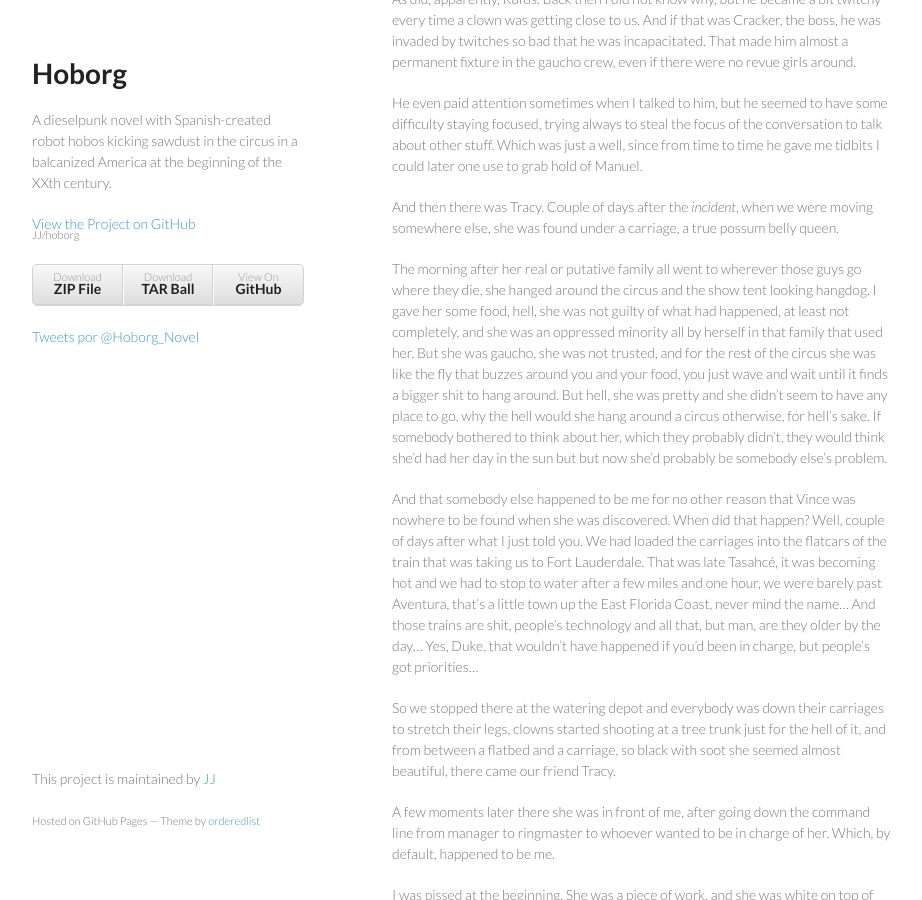
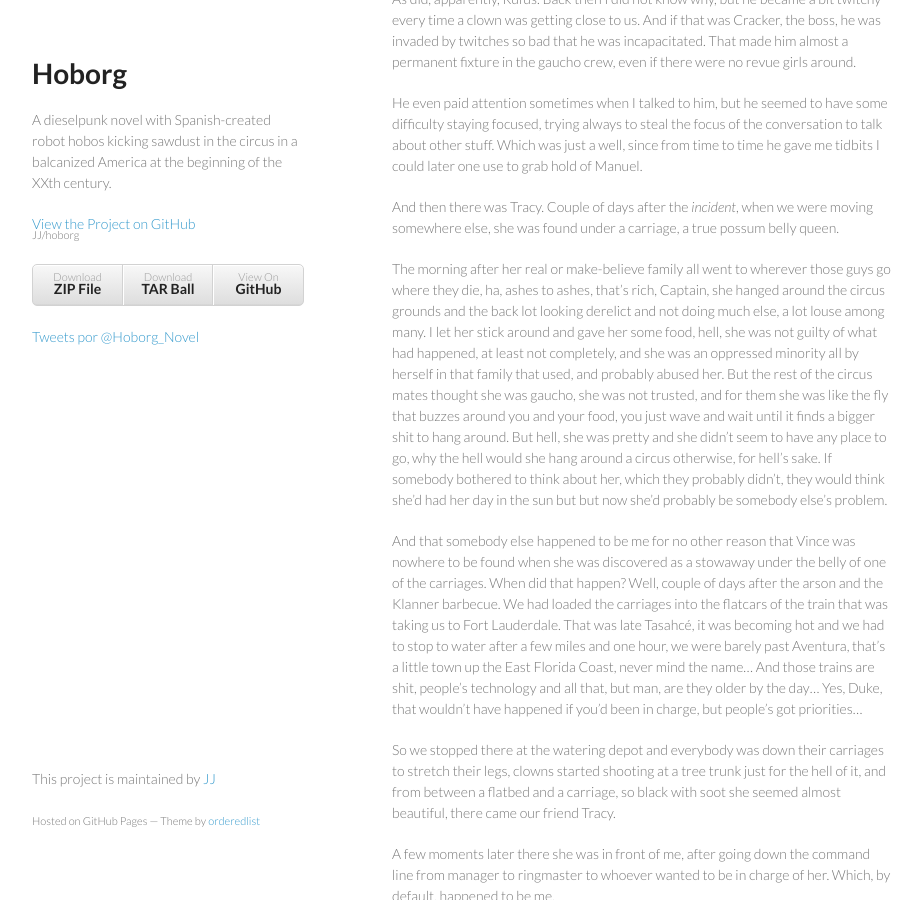
Before and after one commit to JJ/hoborg, a Jekyll site: the page built from text/text.md, in a window 1280 px wide and 900 px high, scrolled down 27506 px. Shown: the whole window, without its empty margins (178-1100 px from the left). Built offline with Jekyll 4.4.1, drawn with Linux system fonts in a browser that asks for light colours; comment, search, counter and statistics services are not loaded.

Commit message:
Sync text/text.md from master to gh-pages

```diff
--- a/text/text.md
+++ b/text/text.md
@@ -1531,14 +1531,17 @@ And then there was Tracy. Couple of days after the *incident*, when we
 were moving somewhere else, she was found under a carriage, a true
 possum belly queen.
 
-The morning after her real or putative family all went to wherever
-those guys go where they die, she hanged around the circus and the
-show tent looking hangdog. I gave her some food, hell, she was not
+The morning after her real or make-believe family all went to wherever
+those guys go where they die, ha, ashes to ashes, that's rich,
+Captain, she hanged around the circus grounds and the
+back lot looking derelict and not doing much else, a lot louse among
+many.  I let her stick around and gave her some food, hell, she was not
 guilty of what had happened, at least not completely, and she was an
-oppressed minority all by herself in that family that used her. But
-she was gaucho, she was not trusted, and for the rest of the circus
+oppressed minority all by herself in that family that used, and
+probably abused her. But the rest of the circus mates thought
+she was gaucho, she was not trusted, and for them
 she was like the fly that buzzes around you and your food, you just
-wave and wait until it finds a bigger shit to hang around. But hell,
+wave and wait until it finds a bigger shit to hang around. But  hell,
 she was pretty and she didn't seem to have any place to go, why the
 hell would she hang around a circus otherwise, for hell's sake. If
 somebody bothered to  think about her, which they probably didn't,
@@ -1546,8 +1549,9 @@ they would think she'd had her day in the sun but but now she'd
 probably be somebody else's problem.
 
 And that somebody else happened to be me for no other reason that
-Vince was nowhere to be found when she was discovered. When did that
-happen? Well, couple of days after what I just told you. We had loaded
+Vince was nowhere to be found when she was discovered as a stowaway
+under the belly of one of the carriages. When did that
+happen? Well, couple of days after the arson and the Klanner barbecue. We had loaded
 the carriages into the flatcars of the train that was taking us to
 Fort Lauderdale. That was late Tasahcé, it was becoming hot and we had
 to stop to water after a few miles and one hour, we were barely past
```
